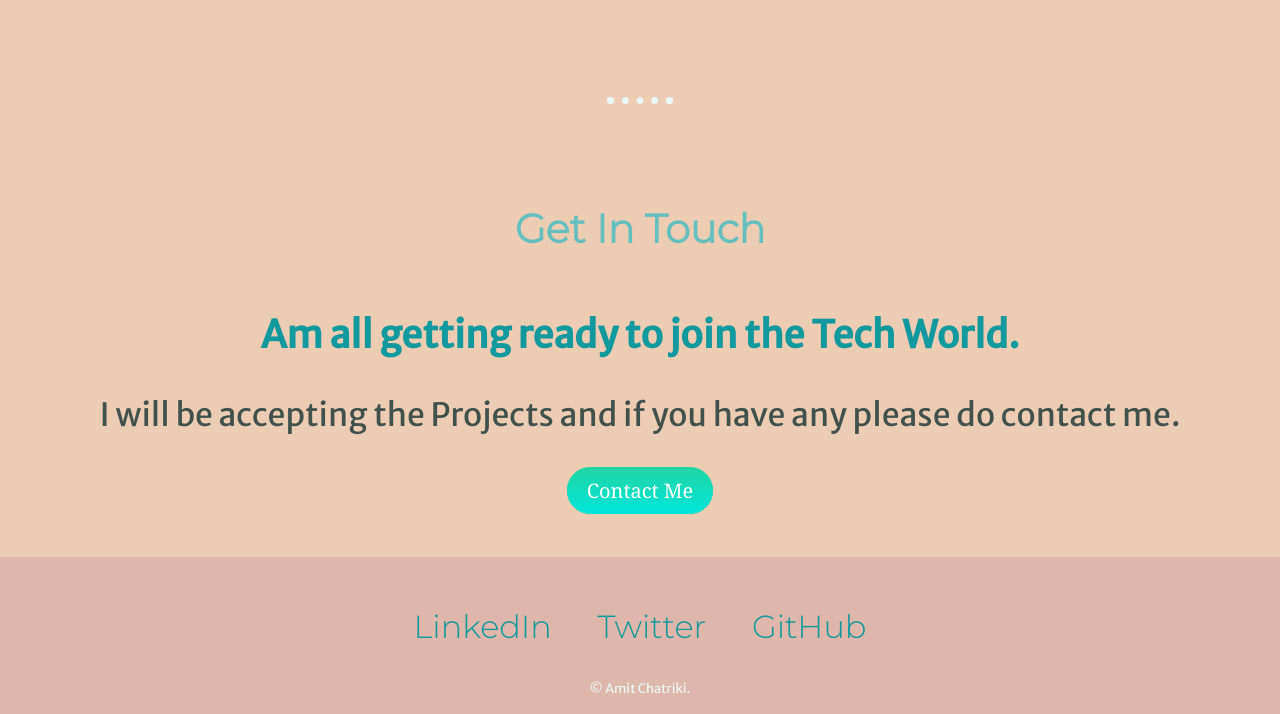
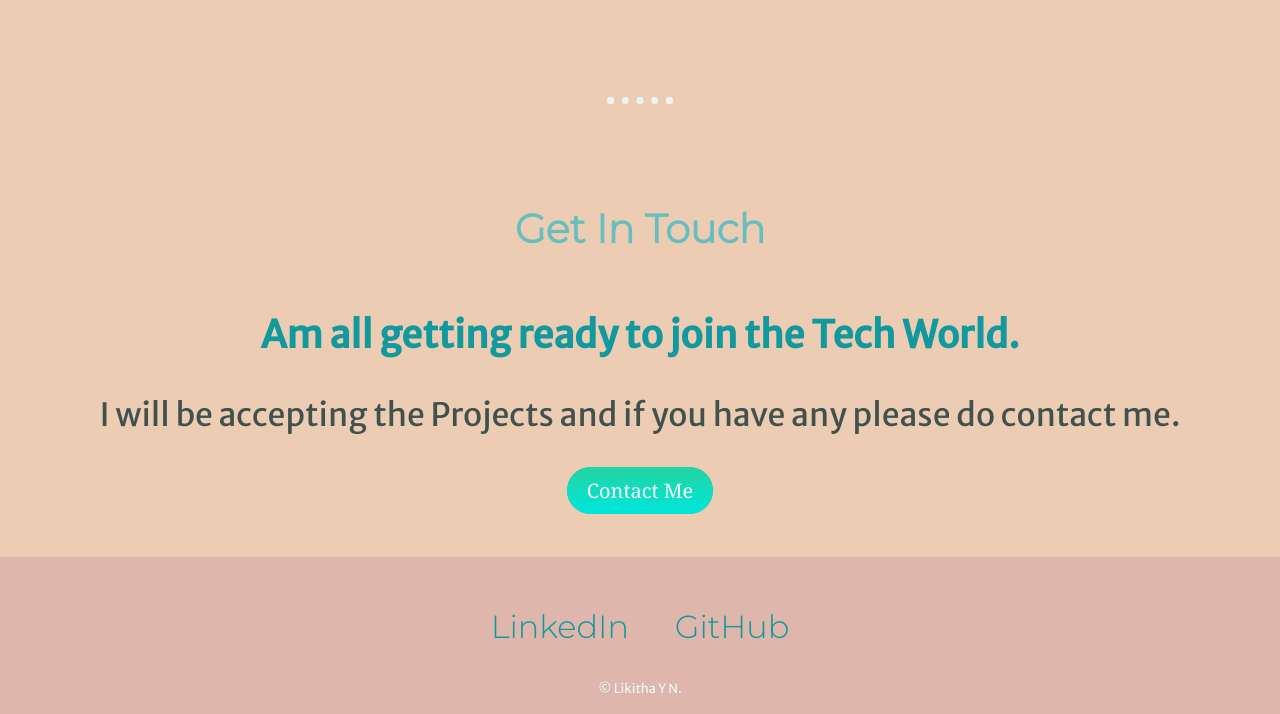
Before and after one commit to likithayn/css, a plain HTML site: page index.html in a window 1280 px wide. Shown: the part 2086-2800 px from the top of the page. Drawn offline with Linux system fonts and the light colour scheme; a web font is replaced by a local one.

Commit message:
Update index.html

```diff
--- a/index.html
+++ b/index.html
@@ -2,7 +2,7 @@
 <html lang="en" dir="ltr">
   <head>
     <meta charset="utf-8">
-    <title>Amit Chatriki</title>
+    <title>Likitha Y N</title>
     <link rel="stylesheet" href="css/styles.css">
     <link rel="icon" href="https://cdn-icons-png.flaticon.com/512/1579/1579668.png">
     <link rel="preconnect" href="https://fonts.googleapis.com">
@@ -12,7 +12,7 @@
   <body>
     <div class="top-container">
       <img class="top-cloud" src="images/cloud.png" alt="Cloud image">
-      <h1>I'm Amit Chatriki</h1>
+      <h1>I'm Likitha Y N</h1>
       <h2>A Web Designer</h2>
       <img class="bottom-cloud" src="images/cloud.png" alt="Cloud image">
       <img src="images/mountain.png" alt="Mountain image">
@@ -45,15 +45,15 @@
         <h2>Get In Touch</h2>
         <h3>Am all getting ready to join the Tech World.</h3>
         <p>I will be accepting the Projects and if you have any please do contact me.</p>
-        <a class="btn" href="mailto:amithhh.1234@gmail.com">Contact Me</a>
+        <a class="btn" href="mailto:1rn20cs075.likithayn@gmail.com">Contact Me</a>
       </div>
     </div>
 
     <div class="bottom-container">
-      <a class="footer-link" href="https://www.linkedin.com/in/amitchatriki17">LinkedIn</a>
-      <a class="footer-link" href="https://twitter.com/ChatrikiAmith">Twitter</a>
-      <a class="footer-link" href="https://github.com/AmithChatriki">GitHub</a>
-      <p class="copywrite" >© Amit Chatriki.</p>
+      <a class="footer-link" href="https://www.linkedin.com/in/likitha-y-n-b36608218 ">LinkedIn</a>
+
+      <a class="footer-link" href="https://github.com/likithayn">GitHub</a>
+      <p class="copywrite" >© Likitha Y N.</p>
     </div>
 
   </body>
```
